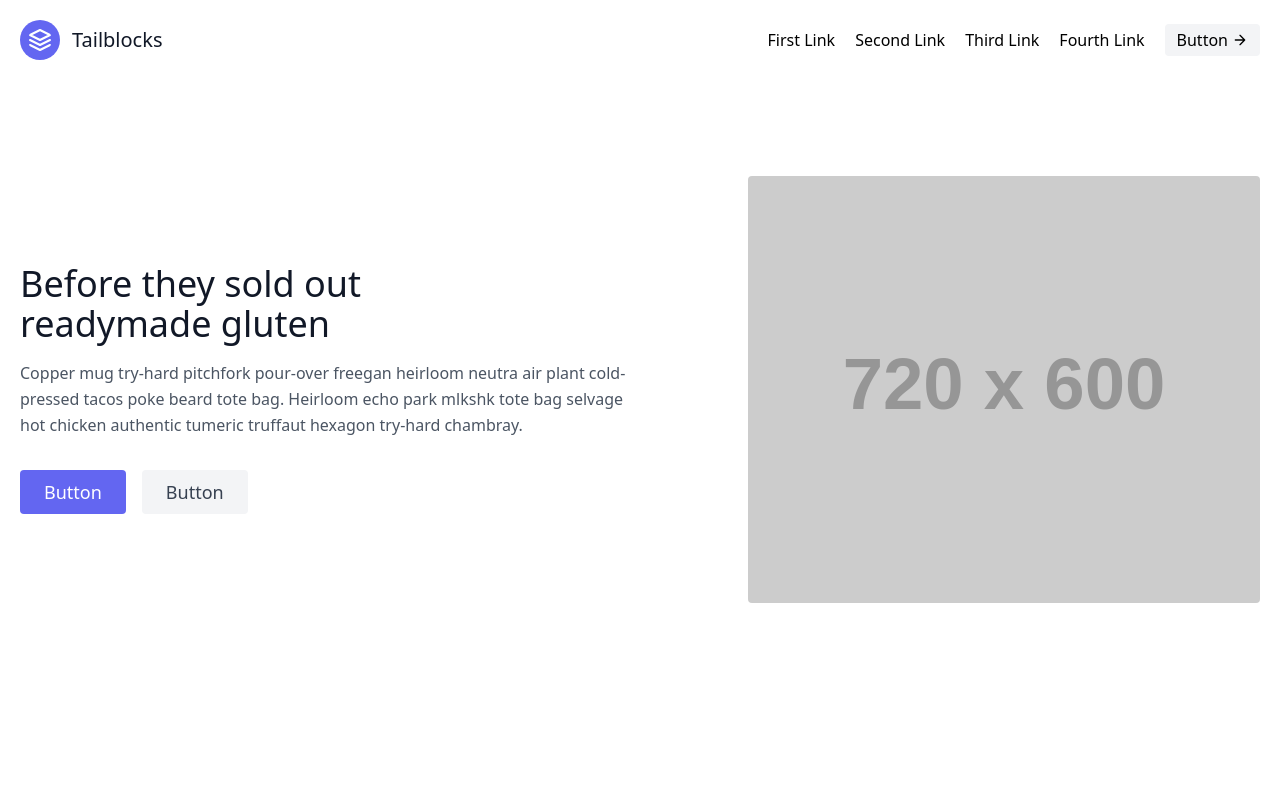
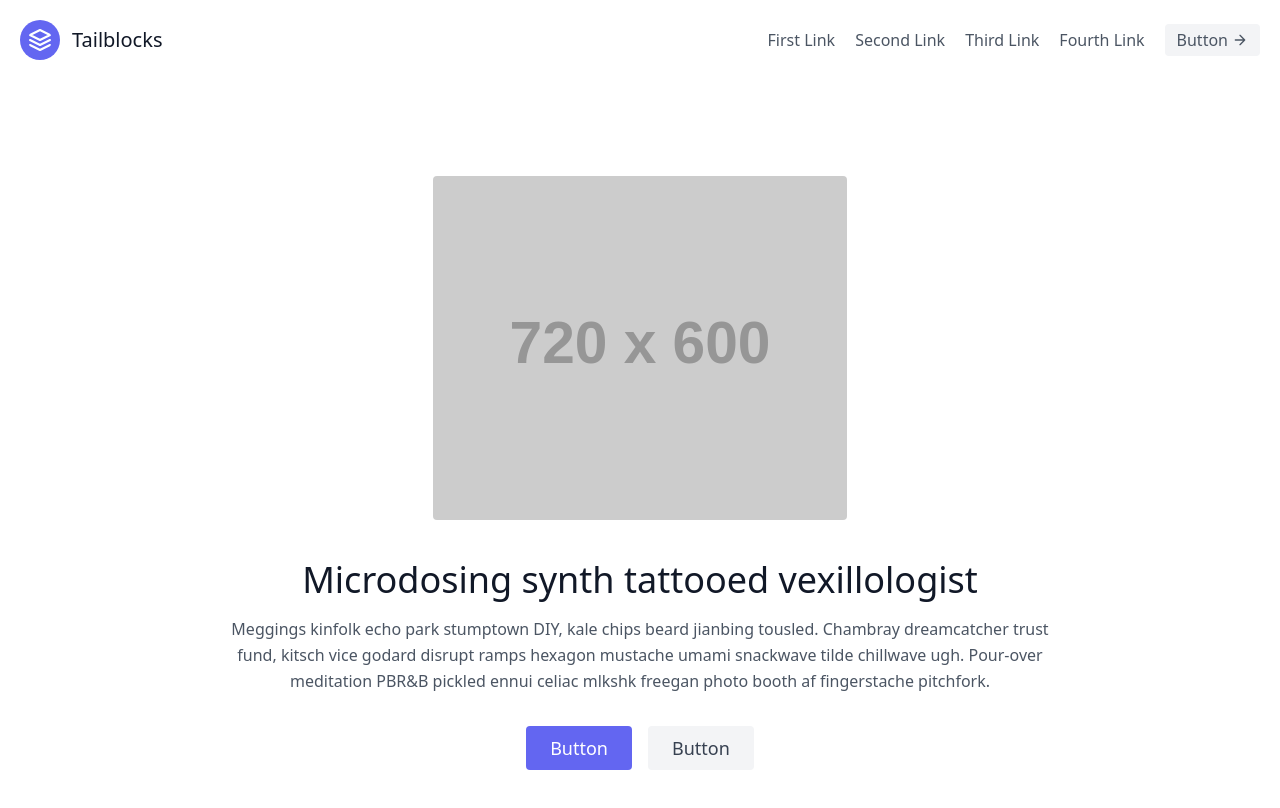
Before and after one commit to SagarCoder007/Client_portfolio_1, a plain HTML site: page index.html in a window 1280 px wide. Drawn offline with nearby package versions, Linux system fonts and the light colour scheme; placeholder pictures from the web are drawn by us.

Commit message:
initial changes

```diff
--- a/index.html
+++ b/index.html
@@ -1,17 +1,15 @@
 <!DOCTYPE html>
 <html lang="en">
-
 <head>
   <meta charset="UTF-8">
   <meta http-equiv="X-UA-Compatible" content="IE=edge">
   <meta name="viewport" content="width=device-width, initial-scale=1.0">
   <script src="https://cdn.tailwindcss.com?plugins=forms,typography,aspect-ratio,line-clamp"></script>
-    <title>portfolio</title>
+  <title>Document</title>
 </head>
-
 <body>
-
-    <header class="text-grey-600 body-font">
+  <!-- section one -->
+  <header class="text-gray-600 body-font">
     <div class="container mx-auto flex flex-wrap p-5 flex-col md:flex-row items-center">
       <a class="flex title-font font-medium items-center text-gray-900 mb-4 md:mb-0">
         <svg xmlns="http://www.w3.org/2000/svg" fill="none" stroke="currentColor" stroke-linecap="round" stroke-linejoin="round" stroke-width="2" class="w-10 h-10 text-white p-2 bg-indigo-500 rounded-full" viewBox="0 0 24 24">
@@ -32,27 +30,27 @@
       </button>
     </div>
   </header>
+
+
+ <!-- section two -->
+
  <section class="text-gray-600 body-font">
-        <div class="container mx-auto flex px-5 py-24 md:flex-row flex-col items-center">
-          <div class="lg:flex-grow md:w-1/2 lg:pr-24 md:pr-16 flex flex-col md:items-start md:text-left mb-16 md:mb-0 items-center text-center">
-            <h1 class="title-font sm:text-4xl text-3xl mb-4 font-medium text-gray-900">Before they sold out
-              <br class="hidden lg:inline-block">readymade gluten
-            </h1>
-            <p class="mb-8 leading-relaxed">Copper mug try-hard pitchfork pour-over freegan heirloom neutra air plant cold-pressed tacos poke beard tote bag. Heirloom echo park mlkshk tote bag selvage hot chicken authentic tumeric truffaut hexagon try-hard chambray.</p>
+  <div class="container mx-auto flex px-5 py-24 items-center justify-center flex-col">
+    <img class="lg:w-2/6 md:w-3/6 w-5/6 mb-10 object-cover object-center rounded" alt="hero" src="https://dummyimage.com/720x600">
+    <div class="text-center lg:w-2/3 w-full">
+      <h1 class="title-font sm:text-4xl text-3xl mb-4 font-medium text-gray-900">Microdosing synth tattooed vexillologist</h1>
+      <p class="mb-8 leading-relaxed">Meggings kinfolk echo park stumptown DIY, kale chips beard jianbing tousled. Chambray dreamcatcher trust fund, kitsch vice godard disrupt ramps hexagon mustache umami snackwave tilde chillwave ugh. Pour-over meditation PBR&B pickled ennui celiac mlkshk freegan photo booth af fingerstache pitchfork.</p>
       <div class="flex justify-center">
         <button class="inline-flex text-white bg-indigo-500 border-0 py-2 px-6 focus:outline-none hover:bg-indigo-600 rounded text-lg">Button</button>
         <button class="ml-4 inline-flex text-gray-700 bg-gray-100 border-0 py-2 px-6 focus:outline-none hover:bg-gray-200 rounded text-lg">Button</button>
       </div>
     </div>
-          <div class="lg:max-w-lg lg:w-full md:w-1/2 w-5/6">
-            <img class="object-cover object-center rounded" alt="hero" src="https://dummyimage.com/720x600">
-          </div>
   </div>
 </section>
 
+<!-- section three -->
 
 
 
 </body>
-
 </html>
```
Also changed, not shown: css/style.css (added). Lines whose indentation alone changed are shown as unchanged.
